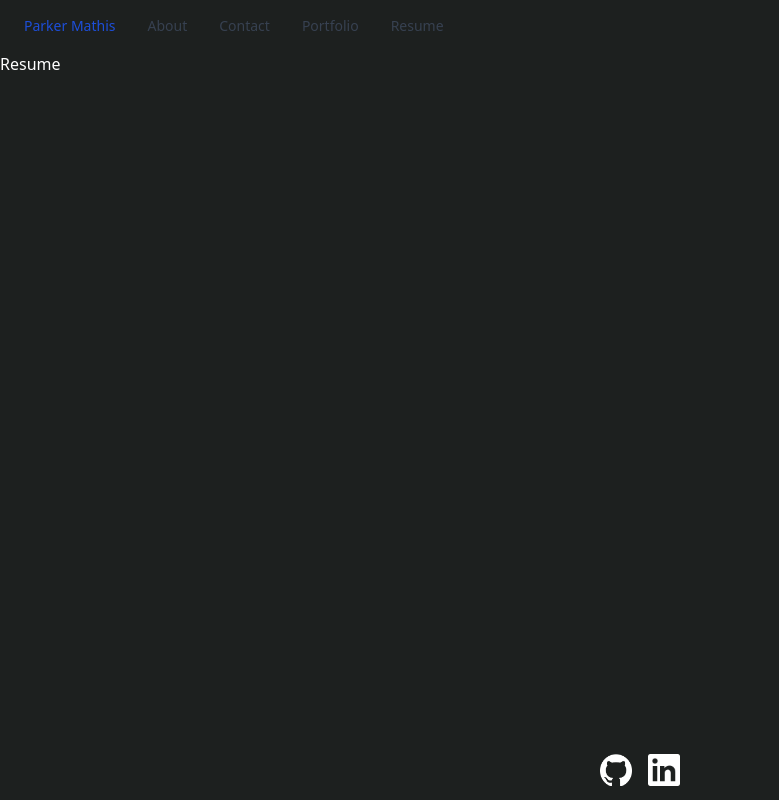
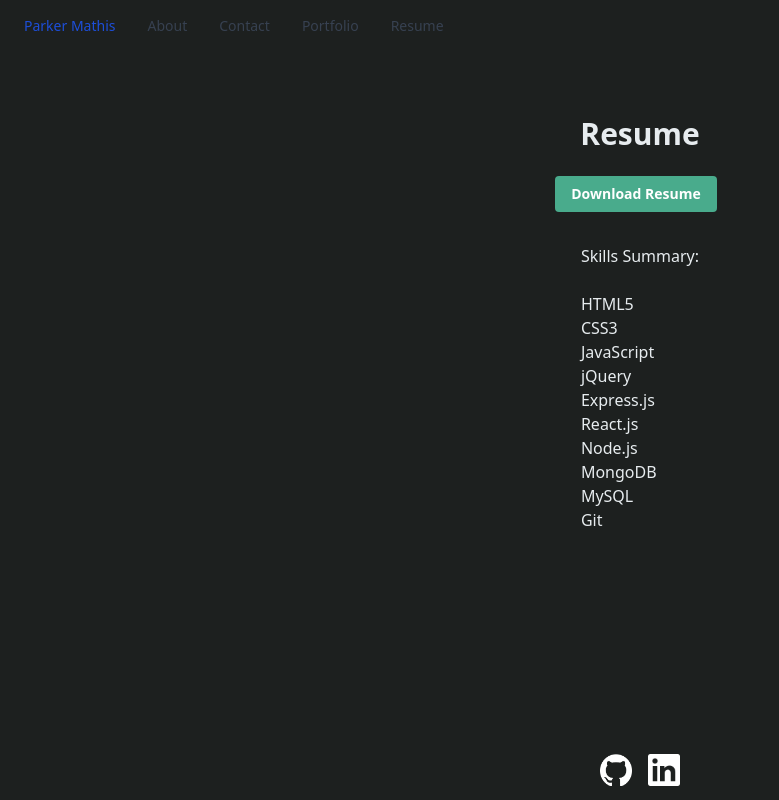
Before and after one commit to markerpathis/developer-portfolio, a React (Create React App) app: page /resume in a window 1280 px wide. Shown: the whole page, without its empty margins (0-779 px from the left). Built offline with nearby package versions, Linux system fonts and the light colour scheme.

Commit message:
Added starter content for Resume page

```diff
--- a/src/components/PortfolioCard/index.js
+++ b/src/components/PortfolioCard/index.js
@@ -6,7 +6,7 @@ function PortfolioCard(props) {
       <div className="grid grid-cols-1 gap-y-10 gap-x-6 md:grid-cols-1 lg:grid-cols-2">
         {props.portfolioContent.map((item) => (
           <div className="max-w-xl rounded overflow-hidden" key={item.id}>
-            <div className="px-6 py-4 bg-[#272B29] pb-2 border border-white">
+            <div className="px-6 py-4 bg-[#303634] pb-2 border border-white">
               <div className="font-bold text-xl mb-2">{item.title}</div>
               <p className="pb-2">{item.date}</p>
               <p className="pb-4">{item.description}</p>
--- a/src/index.css
+++ b/src/index.css
@@ -4,5 +4,6 @@
 
 body {
   background-color: #1d201f;
-  color: white;
+  /* color: #fdfffc; */
+  color: #e7ecef;
 }
--- a/src/pages/Resume.js
+++ b/src/pages/Resume.js
@@ -1,9 +1,31 @@
 import React from "react";
+import ResumeDoc from "../assets/Resume.pdf";
 
 export default function Resume() {
   return (
-    <div className="content">
-      <h2>Resume</h2>
+    <div className="flex flex-col items-center pt-16 px-64 mb-24">
+      <h2 className="text-3xl font-bold">Resume</h2>
+      <br></br>
+      <a href={ResumeDoc} target="_blank" rel="noreferrer" className="inline-block bg-[#49AB8C] hover:bg-[#2B6452] text-white text-sm font-semibold py-2 px-4 rounded mr-2 mb-2">
+        Download Resume
+      </a>
+      <p>
+        <br></br>
+        <h2>Skills Summary:</h2>
+        <br></br>
+        <ul className="list-none">
+          <li>HTML5</li>
+          <li>CSS3</li>
+          <li>JavaScript</li>
+          <li>jQuery</li>
+          <li>Express.js</li>
+          <li>React.js</li>
+          <li>Node.js</li>
+          <li>MongoDB</li>
+          <li>MySQL</li>
+          <li>Git</li>
+        </ul>
+      </p>
     </div>
   );
 }
```
Also changed, not shown: 1 other file (tests, documents, lock files or other folders).
